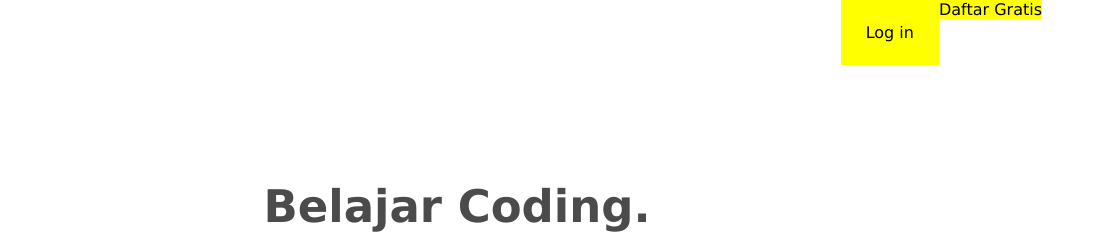
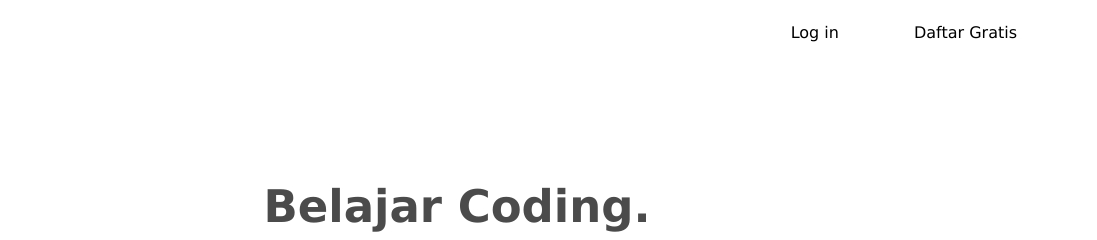
Before and after one commit to ensinaga27/testlagi, a plain HTML site: page index.html in a window 1280 px wide. Shown: the top 240 px of the page, 183-1280 px from the left. Drawn offline with Linux system fonts and the light colour scheme.

Commit message:
Update stylesheet.css

```diff
--- a/stylesheet.css
+++ b/stylesheet.css
@@ -161,7 +161,10 @@ top: 0;
 {
    list-style : none;
   float: left;
-  background-color : yellow ;
+ padding: 0 25px;
+  color:black;
+  display: block;
+    line-height: 65px;
 }
 
 .header-right:hover {
```
